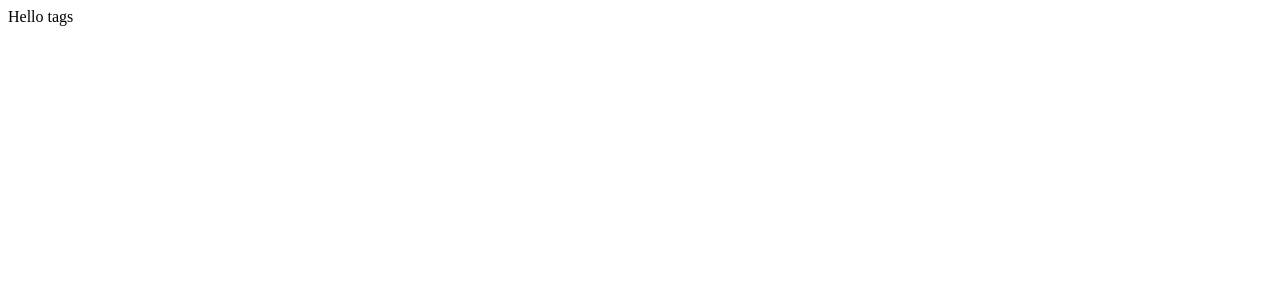
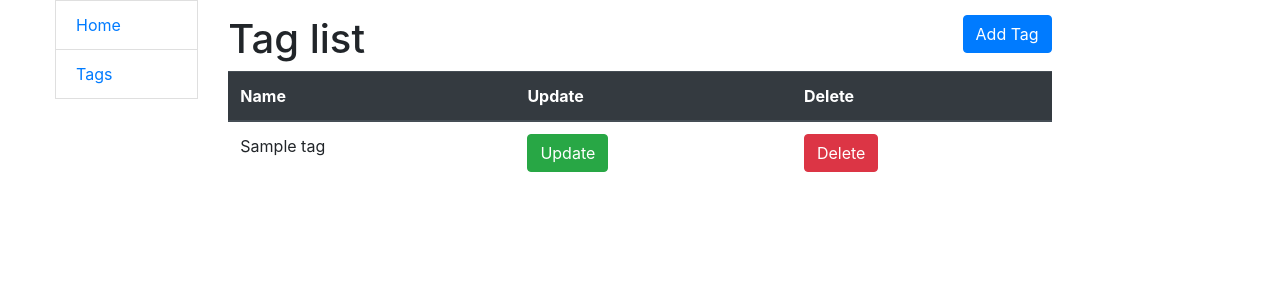
Before and after one commit to VadimSabadyr/todo_list, a Django app: page /tag/ in a window 1280 px wide. Before the commit the part shown is almost empty. Shown: the top 300 px of the page. Run offline with Django 4.2, Linux system fonts and the light colour scheme; tables that the repository leaves empty hold one stand-in row (values such as "Sample post"); some libraries are stand-ins or nearby versions.

Commit message:
add content to tag_list.html

```diff
--- a/templates/base.html
+++ b/templates/base.html
@@ -9,17 +9,18 @@
         href="https://cdn.jsdelivr.net/npm/bootstrap@4.5.3/dist/css/bootstrap.min.css"
         integrity="sha384-TX8t27EcRE3e/ihU7zmQxVncDAy5uIKz4rEkgIXeMed4M0jlfIDPvg6uqKI2xXr2"
         crossorigin="anonymous">
-
 </head>
 <body>
-{% block sidebar %}
-  {% include "includes/sidebar.html" %}
-{% endblock %}
 <div class="container-fluid">
   <div class="row">
     <div class="col-sm-2">
+
+      {% block sidebar %}
+        {% include "includes/sidebar.html" %}
+      {% endblock %}
+
     </div>
-    <div class="col-sm-8">
+    <div style="margin-top: 15px" class="col-sm-8 ">
 
       {% block content %}{% endblock %}
 
--- a/templates/todo/tag_list.html
+++ b/templates/todo/tag_list.html
@@ -1 +1,44 @@
-<h>Hello tags</h>
+{% extends "base.html" %}
+{% load crispy_forms_filters %}
+
+{% block content %}
+  <h1>
+    Tag list
+    <a style="float: right" href="{% url 'todo:tag_create' %}" class="btn btn-primary link-to-page">
+      Add Tag
+    </a>
+  </h1>
+  {% if tag_list %}
+      <table class="table">
+      <thead class="thead-dark">
+      <tr>
+        <th scope="col">Name</th>
+        <th scope="col">Update</th>
+        <th scope="col">Delete</th>
+      </tr>
+      </thead>
+
+      <tbody>
+      {% for tag in  tag_list %}
+        <tr>
+          <td>{{ tag.title }}</td>
+          <td>
+            <a class="btn btn-success link-to-page" href="{% url 'todo:tag_update' pk=tag.id %}">
+              Update
+            </a>
+            </td>
+          <td>
+            <a class="btn btn-danger link-to-page" href="{% url 'todo:tag_delete' pk=tag.id %}">
+              Delete
+            </a>
+          </td>
+        </tr>
+        </tbody>
+      {% endfor %}
+    </table>
+
+
+  {% else %}
+    <h4>You don't have tags for now!</h4>
+  {% endif %}
+{% endblock %}
```
